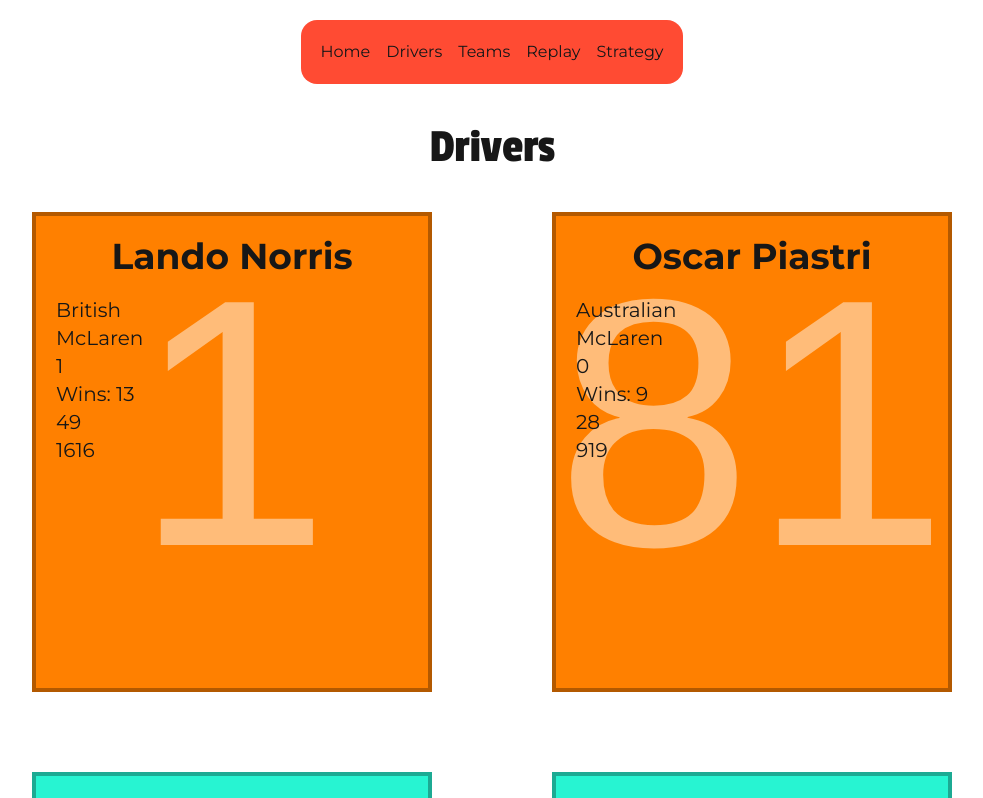
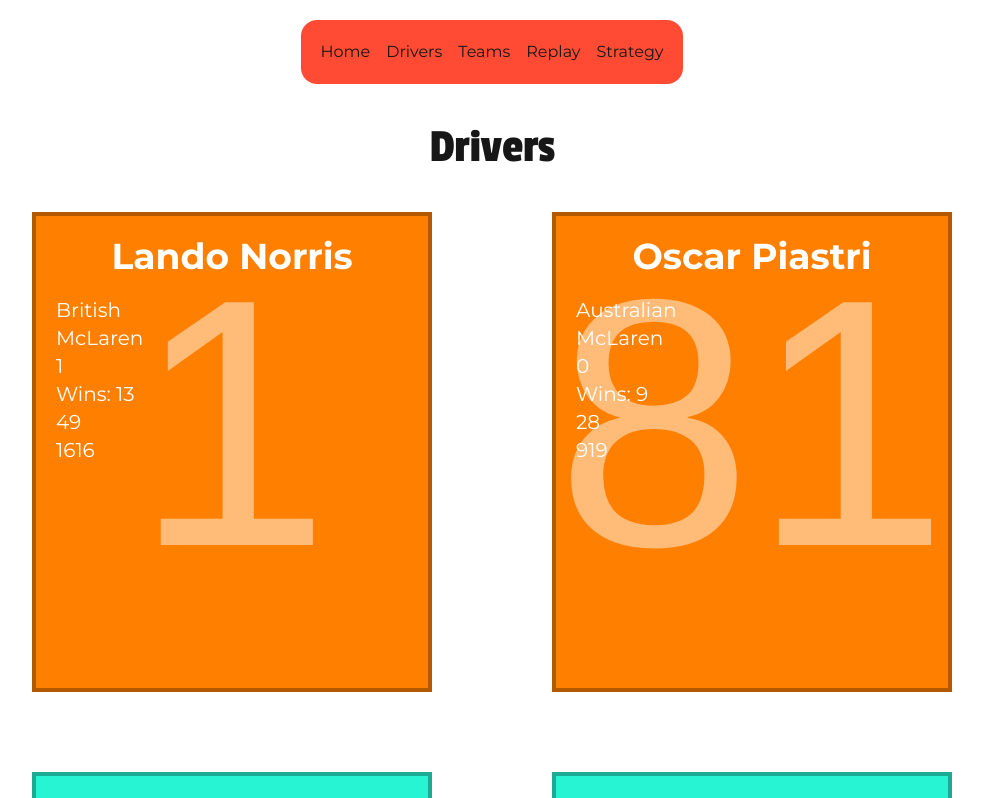
Before and after one commit to hiralsinghal/thirdspace-f1, a Next.js app: page /drivers in a window 1280 px wide. Shown: the top 798 px of the page, without its empty margins (148-1131 px from the left). Built offline with nearby package versions, Linux system fonts and the light colour scheme; a web font is replaced by a local one.

Commit message:
fix font colors acc to bg, some more desining on teams page

```diff
--- a/src/components/DriverCard.tsx
+++ b/src/components/DriverCard.tsx
@@ -2,7 +2,7 @@
 
 export default function DriverCard({ driver }: {driver: Driver}) {
     return (
-        <div className="@container relative z-0 border-4 p-0 m-0 w-full h-120 overflow-hidden" style={{ backgroundColor:driver.teamColor, borderColor:`color-mix(in srgb, ${driver.teamColor} 30%, black 30%)` }}>
+        <div className="@container relative z-0 border-4 p-0 m-0 w-full h-120 overflow-hidden" style={{ backgroundColor:driver.teamColor, borderColor:`color-mix(in srgb, ${driver.teamColor} 30%, black 30%)`, color:driver.color }}>
             <span className="absolute -z-1 inset-0 flex items-end justify-center text-[90cqw] tabular-nums font-data" style={{ color:`color-mix(in srgb, ${driver.teamColor} 100%, white 90%)` }}>{driver.number}</span>
             <div className="p-5 font-body text-xl">
                 <h2 className="text-center font-bold text-4xl mb-5">{driver.firstName} {driver.lastName}</h2>
--- a/src/components/TeamCard.tsx
+++ b/src/components/TeamCard.tsx
@@ -2,9 +2,9 @@
 
 export default function TeamCard({ team }:{ team: Team }) {
     return (
-        <div className="border-4 p-0 m-0 overflow-hidden" style={{backgroundColor:team.teamColor}}>
-            <h2 className="text-center p-5">{team.teamName}</h2>
-            <div className="p-5">
+        <div className="border-4 p-0 m-0 overflow-hidden font-body" style={{backgroundColor:team.teamColor, borderColor:`color-mix(in srgb, ${team.teamColor} 30%, black 30%)`, color:team.color}}>
+            <h2 className="text-center p-5 text-4xl font-bold">{team.teamName}</h2>
+            <div className="p-5 text-xl">
                 <p>Constructors' Championships: {team.constructorsChampionships}</p>
                 <p>Drivers' Championships: {team.driversChampionships}</p>
                 <p>Race Wins: {team.raceWins}</p>
--- a/src/data/drivers.json
+++ b/src/data/drivers.json
@@ -4,53 +4,57 @@
         "number": 1,
         "firstName":"Lando",
         "lastName": "Norris",
-        "nationality":"British",
-        "team":"McLaren",
-        "teamColor":"#ff8000",
+        "nationality": "British",
+        "team": "McLaren",
+        "teamColor": "#ff8000",
         "championships":1,
-        "wins":13,
+        "wins": 13,
         "podiums": 49,
-        "careerPoints": 1616
+        "careerPoints": 1616,
+        "color": "#ffffff"
     },
     {
         "id": "piastri",
-        "number":81,
-        "firstName":"Oscar",
-        "lastName":"Piastri",
-        "nationality":"Australian",
-        "team":"McLaren",
+        "number": 81,
+        "firstName": "Oscar",
+        "lastName": "Piastri",
+        "nationality": "Australian",
+        "team": "McLaren",
         "teamColor":"#ff8000",
-        "championships":0,
+        "championships": 0,
         "wins": 9,
         "podiums": 28,
-        "careerPoints": 919
+        "careerPoints": 919,
+        "color": "#ffffff"
     },
 
     {
-        "id":"russell",
-        "number":63,
-        "firstName":"George",
-        "lastName":"Russell",
-        "nationality":"British",
-        "team":"Mercedes",
-        "teamColor":"#27f4d2",
-        "championships":0,
-        "wins":7,
-        "podiums":31,
-        "careerPoints":1244
+        "id": "russell",
+        "number": 63,
+        "firstName": "George",
+        "lastName": "Russell",
+        "nationality": "British",
+        "team": "Mercedes",
+        "teamColor": "#27f4d2",
+        "championships": 0,
+        "wins": 7,
+        "podiums": 31,
+        "careerPoints": 1244,
+        "color": "#ffffff"
     },
     {
-        "id":"antonelli",
-        "number":12,
-        "firstName":"Kimi",
-        "lastName":"Antonelli",
-        "nationality":"Italian",
-        "team":"Mercedes",
-        "teamColor":"#27f4d2",
-        "championships":0,
-        "wins":8,
-        "podiums":15,
-        "careerPoints":442
+        "id": "antonelli",
+        "number": 12,
+        "firstName": "Kimi",
+        "lastName": "Antonelli",
+        "nationality": "Italian",
+        "team": "Mercedes",
+        "teamColor": "#27f4d2",
+        "championships": 0,
+        "wins": 8,
+        "podiums": 15,
+        "careerPoints": 442,
+        "color": "#ffffff"
     },
 
     {
@@ -64,7 +68,8 @@
         "championships":4,
         "wins":71,
         "podiums":133,
-        "careerPoints":3589.5
+        "careerPoints":3589.5,
+        "color": "#ffffff"
     },
     {
         "id": "hadjar",
@@ -77,7 +82,8 @@
         "championships":0,
         "wins":0,
         "podiums":2,
-        "careerPoints":122
+        "careerPoints":122,
+        "color": "#ffffff"
     },
 
     {
@@ -91,7 +97,8 @@
         "championships":0,
         "wins":9,
         "podiums":54,
-        "careerPoints":1839
+        "careerPoints":1839,
+        "color": "#ffffff"
     },
     {
         "id": "hamilton",
@@ -104,7 +111,8 @@
         "championships":7,
         "wins":106,
         "podiums":207,
-        "careerPoints":5209.5
+        "careerPoints":5209.5,
+        "color": "#ffffff"
     },
 
     {
@@ -118,7 +126,8 @@
         "championships":0,
         "wins":4,
         "podiums":29,
-        "careerPoints":1342.5
+        "careerPoints":1342.5,
+        "color": "#ffffff"
     },
     {
         "id":"albon",
@@ -131,7 +140,8 @@
         "championships":0,
         "wins": 0,
         "podiums": 2,
-        "careerPoints":318
+        "careerPoints":318,
+        "color": "#ffffff"
     },
 
     {
@@ -145,7 +155,8 @@
         "championships":0,
         "wins":0,
         "podiums":0,
-        "careerPoints":103
+        "careerPoints":103,
+        "color": "#ffffff"
     },
     {
         "id":"lindblad",
@@ -156,9 +167,10 @@
         "team":"Racing Bulls",
         "teamColor":"#6692ff",
         "championships":0,
-        "wins":0,
-        "podiums":0,
-        "careerPoints":31
+        "wins": 0,
+        "podiums": 0,
+        "careerPoints": 31,
+        "color": "#ffffff"
     },
 
     {
@@ -172,7 +184,8 @@
         "championships":2,
         "wins":32,
         "podiums":106,
-        "careerPoints":2396
+        "careerPoints":2396,
+        "color": "#ffffff"
     },
     {
         "id":"stroll",
@@ -185,7 +198,8 @@
         "championships":0,
         "wins":0,
         "podiums":3,
-        "careerPoints":325
+        "careerPoints":325,
+        "color": "#ffffff"
     },
 
     {
@@ -199,7 +213,8 @@
         "championships":0,
         "wins":1,
         "podiums":4,
-        "careerPoints":486
+        "careerPoints":486,
+        "color":"#000000"
     },
     {
         "id":"bearman",
@@ -212,7 +227,8 @@
         "championships":0,
         "wins":0,
         "podiums":0,
-        "careerPoints":66
+        "careerPoints":66,
+        "color":"#000000"
     },
 
     {
@@ -226,7 +242,8 @@
         "championships":0,
         "wins":0,
         "podiums":1,
-        "careerPoints":629
+        "careerPoints":629,
+        "color": "#ffffff"
     },
     {
         "id":"bortoleto",
@@ -239,7 +256,8 @@
         "championships":0,
         "wins":0,
         "podiums":0,
-        "careerPoints":29
+        "careerPoints":29,
+        "color": "#ffffff"
     },
 
     {
@@ -253,7 +271,8 @@
         "championships":0,
         "wins":1,
         "podiums":5,
-        "careerPoints":499
+        "careerPoints":499,
+        "color": "#ffffff"
     },
     {
         "id":"colapinto",
@@ -266,7 +285,8 @@
         "championships":0,
         "wins":0,
         "podiums":0,
-        "careerPoints":32
+        "careerPoints":32,
+        "color": "#ffffff"
     },
 
     {
@@ -280,7 +300,8 @@
         "championships":0,
         "wins":10,
         "podiums":67,
-        "careerPoints":1797
+        "careerPoints":1797,
+        "color": "#ffffff"
     },
     {
         "id":"perez",
@@ -293,6 +314,7 @@
         "championships":0,
         "wins":6,
         "podiums":39,
-        "careerPoints":1683
+        "careerPoints":1683,
+        "color": "#ffffff"
     }
 ]
--- a/src/data/teams.json
+++ b/src/data/teams.json
@@ -8,7 +8,8 @@
         "podiums": 565,
         "polePositions": 180,
         "fastestLaps": 185,
-        "teamColor":"#ff8000"
+        "teamColor":"#ff8000",
+        "color":"#ffffff"
     },
     {
         "id": "mercedes",
@@ -19,7 +20,8 @@
         "podiums": 329,
         "polePositions": 153,
         "fastestLaps": 123,
-        "teamColor":"#27f4d2"
+        "teamColor":"#27f4d2",
+        "color":"#ffffff"
     },
     {
         "id":"redbullracing",
@@ -30,7 +32,8 @@
         "podiums": 304,
         "polePositions": 111,
         "fastestLaps":103,
-        "teamColor":"#3671C6"
+        "teamColor":"#3671C6",
+        "color":"#ffffff"
     },
     {
         "id":"ferrari",
@@ -41,7 +44,8 @@
         "podiums":840,
         "polePositions": 254,
         "fastestLaps": 267,
-        "teamColor":"#e8002d"
+        "teamColor":"#e8002d",
+        "color":"#ffffff"
     },
     {
         "id": "williams",
@@ -52,7 +56,8 @@
         "podiums": 315,
         "polePositions":128,
         "fastestLaps":134,
-        "teamColor": "#1868db"
+        "teamColor": "#1868db",
+        "color":"#ffffff"
     },
     {
         "id":"racingbulls",
@@ -63,7 +68,8 @@
         "podiums":1,
         "polePositions":0,
         "fastestLaps":1,
-        "teamColor": "#6692ff"
+        "teamColor": "#6692ff",
+        "color":"#ffffff"
     },
     {
         "id":"astonmartin",
@@ -74,7 +80,8 @@
         "podiums":9,
         "polePositions":0,
         "fastestLaps":3,
-        "teamColor": "#229971"
+        "teamColor": "#229971",
+        "color":"#ffffff"
     },
     {
         "id":"haas",
@@ -85,7 +92,8 @@
         "podiums":0,
         "polePositions":1,
         "fastestLaps":3,
-        "teamColor": "#dee1e2"
+        "teamColor": "#dee1e2",
+        "color":"#000000"
     },
     {
         "id":"audi",
@@ -96,7 +104,8 @@
         "podiums":0,
         "polePositions":0,
         "fastestLaps":0,
-        "teamColor": "#ff2d00"
+        "teamColor": "#ff2d00",
+        "color":"#ffffff"
     },
     {
         "id":"alpine",
@@ -107,7 +116,8 @@
         "podiums":6,
         "polePositions":1,
         "fastestLaps":1,
-        "teamColor":"#00a1e8"
+        "teamColor":"#00a1e8",
+        "color":"#ffffff"
     },
     {
         "id":"cadillac",
@@ -118,6 +128,7 @@
         "podiums":0,
         "polePositions":0,
         "fastestLaps":0,
-        "teamColor": "#aaaaad"
+        "teamColor": "#aaaaad",
+        "color":"#ffffff"
     }
 ]
--- a/src/types/driver.ts
+++ b/src/types/driver.ts
@@ -10,4 +10,5 @@
     wins: number;
     podiums: number;
     careerPoints: number;
+    color: string;
 }
--- a/src/types/team.ts
+++ b/src/types/team.ts
@@ -8,4 +8,5 @@
     polePositions: number;
     fastestLaps: number;
     teamColor: string;
+    color: string;
 }
```
